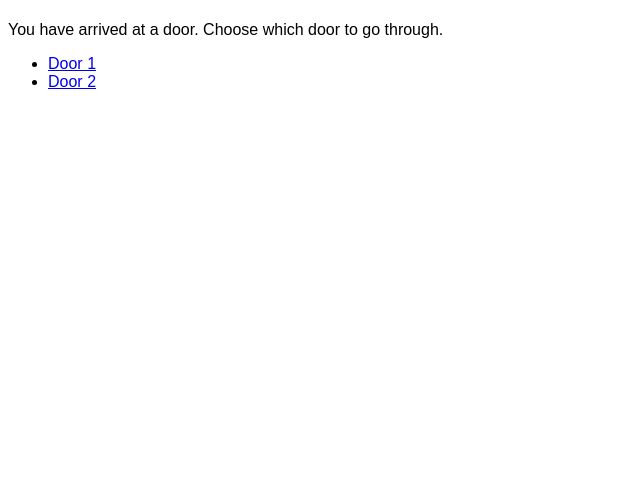
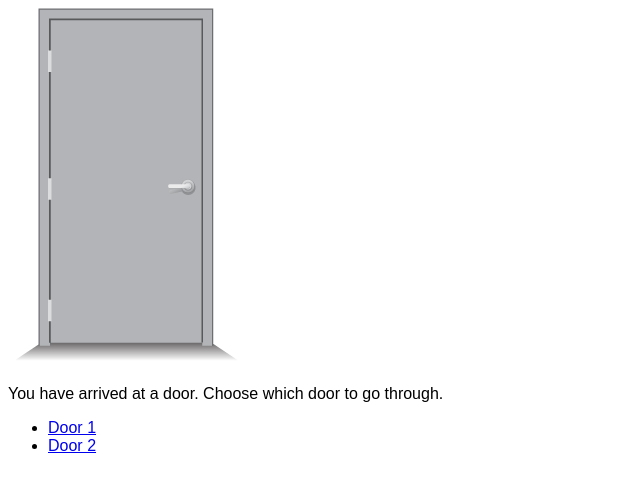
Before and after one commit to wisaelinh/CreateYourOwnAdventure, a plain HTML site: page index.html in a window 1280 px wide. Shown: the whole page, without its empty margins (0-640 px from the left). Drawn offline with Linux system fonts and the light colour scheme.

Commit message:
Added Pictures

```diff
--- a/index.html
+++ b/index.html
@@ -10,7 +10,7 @@
     </head>
 
     <body>
-        <h1></h1>
+        <div class="Picture"><img src="Assets/Door.png"></div>
         <p>You have arrived at a door. Choose which door to go through.</p>
         <ul>
             <li><a href="Door1.html">Door 1</a></li>
```
Also changed, not shown: Assets/Door.png (added).
